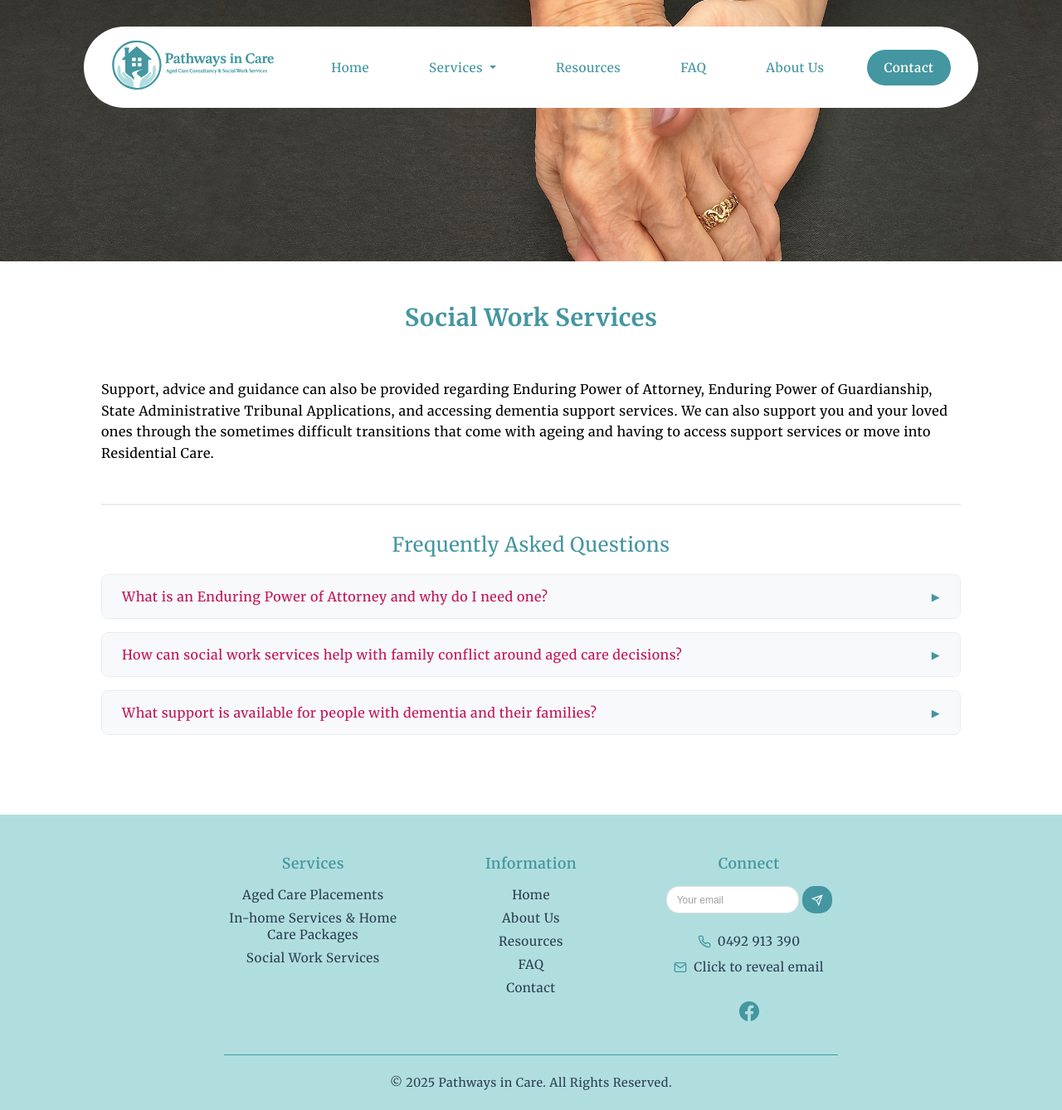
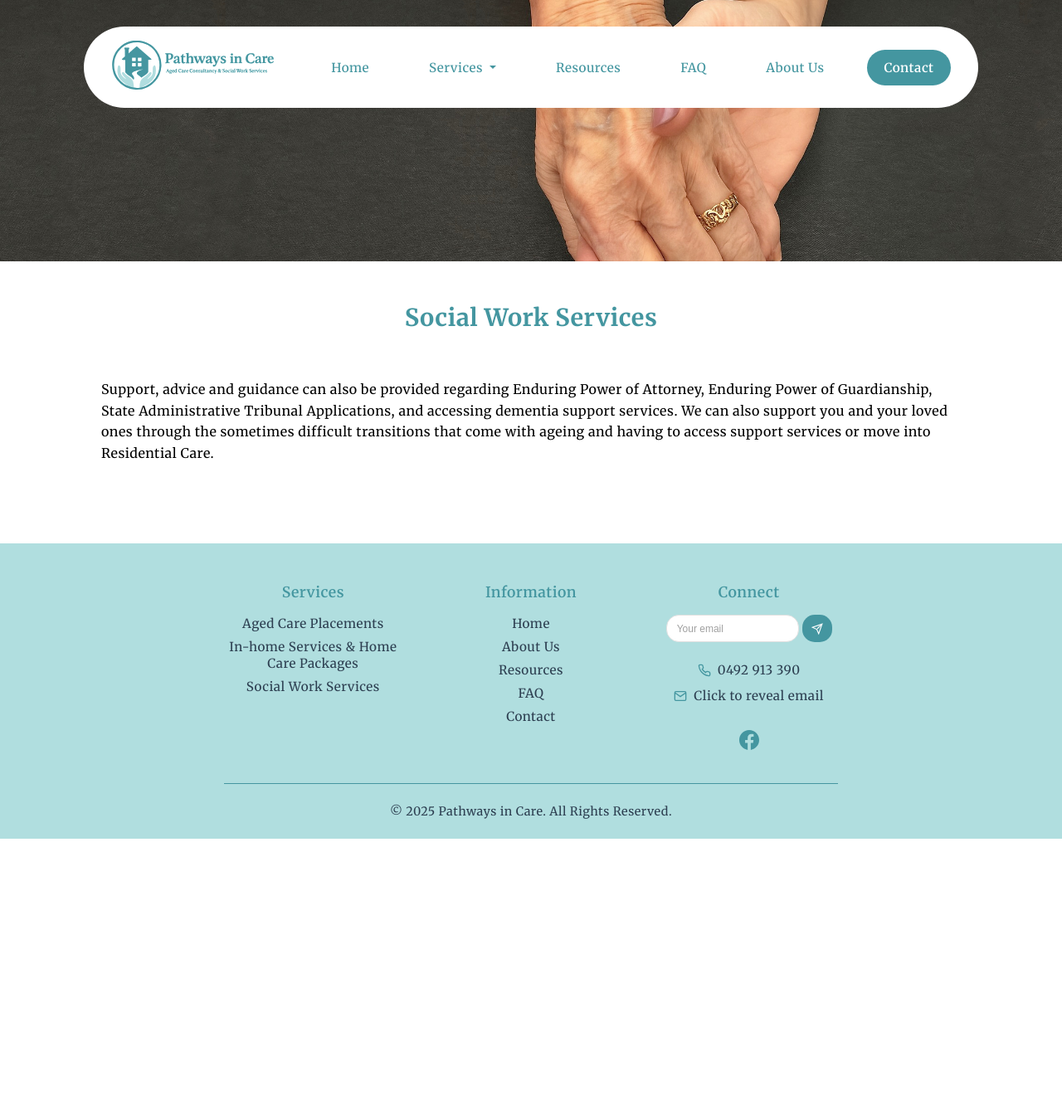
Before and after one commit to dmholyday/pathwaysincare-web, a Jekyll site: the page built from social-work-services/index.html, in a window 1280 px wide. Shown: the whole page at 83% size. Built offline with Jekyll 4.4.1, drawn with Linux system fonts in a browser that asks for light colours; after the commit the page ends 1011 px from its top, so only the background shows below that.

Commit message:
Clean up content and remove placeholder text
- Remove duplicate FAQ section from Social Work Services page
- Remove social work FAQ items from main FAQ page to avoid duplication
- Simplify contact page by removing redundant description paragraph
- Streamline content organization across service pages

🤖 Generated with [Claude Code](https://claude.ai/code)

Co-Authored-By: Claude <noreply@anthropic.com>

```diff
--- a/contact/index.html
+++ b/contact/index.html
@@ -11,7 +11,6 @@ description: Get in touch with Pathways in Care for aged care support and guidan
 <section class="first still-section">
     <div class="text">
         <p>If you have an enquiry or would like to learn how we can support you, please complete the contact form below. A member of our team will respond promptly.</p>
-        <p>We're here to help you navigate the aged care system with trusted advice, practical support, and ethical advocacy.</p>
     </div>
 
     <div class="contactus form">
--- a/social-work-services/index.html
+++ b/social-work-services/index.html
@@ -11,39 +11,5 @@ description: all aspects of social work support, social work consulting
 <section class="first still-section">
     <div class="text">
         <p>Support, advice and guidance can also be provided regarding Enduring Power of Attorney, Enduring Power of Guardianship, State Administrative Tribunal Applications, and accessing dementia support services. We can also support you and your loved ones through the sometimes difficult transitions that come with ageing and having to access support services or move into Residential Care.</p>
-
-        <div class="faq-section">
-            <h3>Frequently Asked Questions</h3>
-
-            <div class="faq-item">
-                <div class="faq-question" onclick="toggleFAQ(this)">
-                    <span class="faq-text review-text">What is an Enduring Power of Attorney and why do I need one?</span>
-                    <span class="faq-icon">▶</span>
-                </div>
-                <div class="faq-answer">
-                    <p class="review-text">Lorem ipsum dolor sit amet, consectetur adipiscing elit. Sed do eiusmod tempor incididunt ut labore et dolore magna aliqua. Ut enim ad minim veniam, quis nostrud exercitation ullamco laboris nisi ut aliquip ex ea commodo consequat. Duis aute irure dolor in reprehenderit in voluptate velit.</p>
-                </div>
-            </div>
-
-            <div class="faq-item">
-                <div class="faq-question" onclick="toggleFAQ(this)">
-                    <span class="faq-text review-text">How can social work services help with family conflict around aged care decisions?</span>
-                    <span class="faq-icon">▶</span>
-                </div>
-                <div class="faq-answer">
-                    <p class="review-text">Excepteur sint occaecat cupidatat non proident, sunt in culpa qui officia deserunt mollit anim id est laborum. Sed ut perspiciatis unde omnis iste natus error sit voluptatem accusantium doloremque laudantium, totam rem aperiam, eaque ipsa quae ab illo inventore veritatis et quasi architecto.</p>
-                </div>
-            </div>
-
-            <div class="faq-item">
-                <div class="faq-question" onclick="toggleFAQ(this)">
-                    <span class="faq-text review-text">What support is available for people with dementia and their families?</span>
-                    <span class="faq-icon">▶</span>
-                </div>
-                <div class="faq-answer">
-                    <p class="review-text">Nemo enim ipsam voluptatem quia voluptas sit aspernatur aut odit aut fugit, sed quia consequuntur magni dolores eos qui ratione voluptatem sequi nesciunt. Neque porro quisquam est, qui dolorem ipsum quia dolor sit amet, consectetur, adipisci velit, sed quia non numquam eius modi.</p>
-                </div>
-            </div>
-        </div>
     </div>
 </section>
```
Also changed, not shown: faq/index.html (+0 -34 lines).
